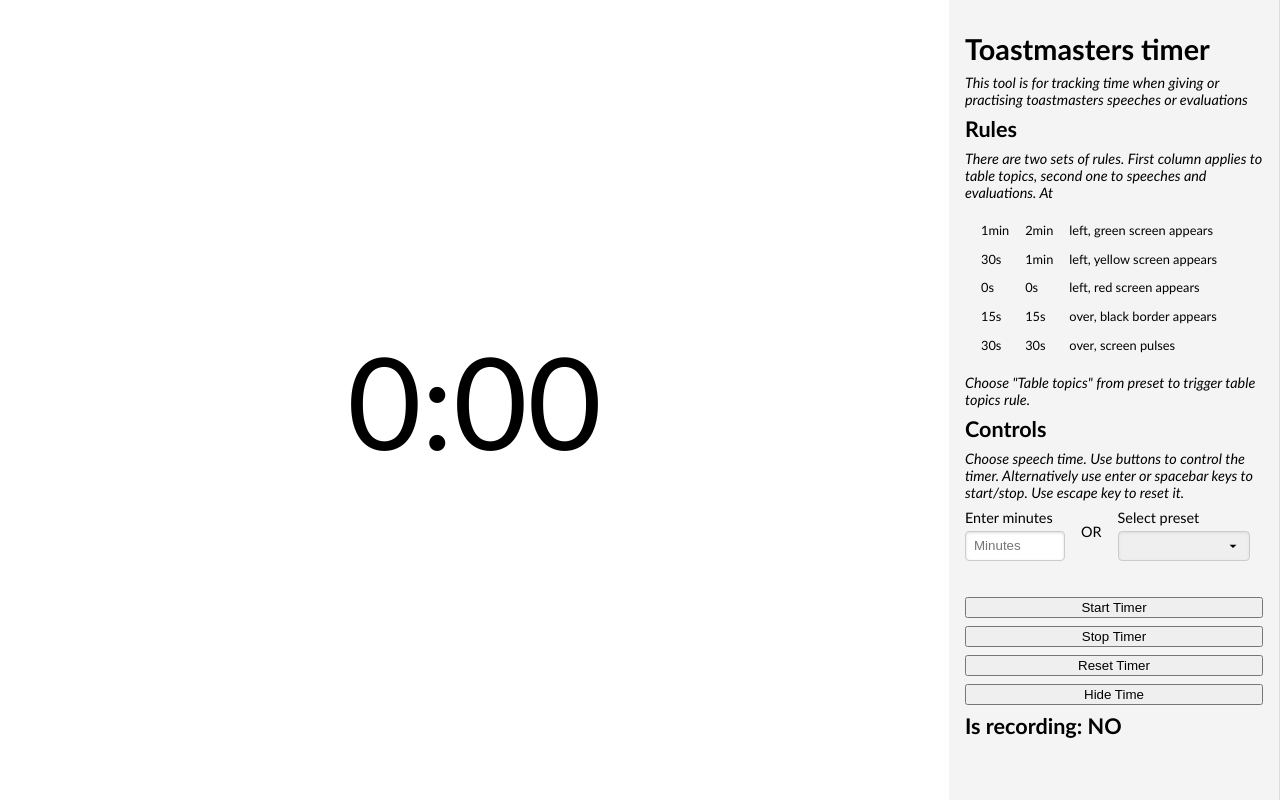
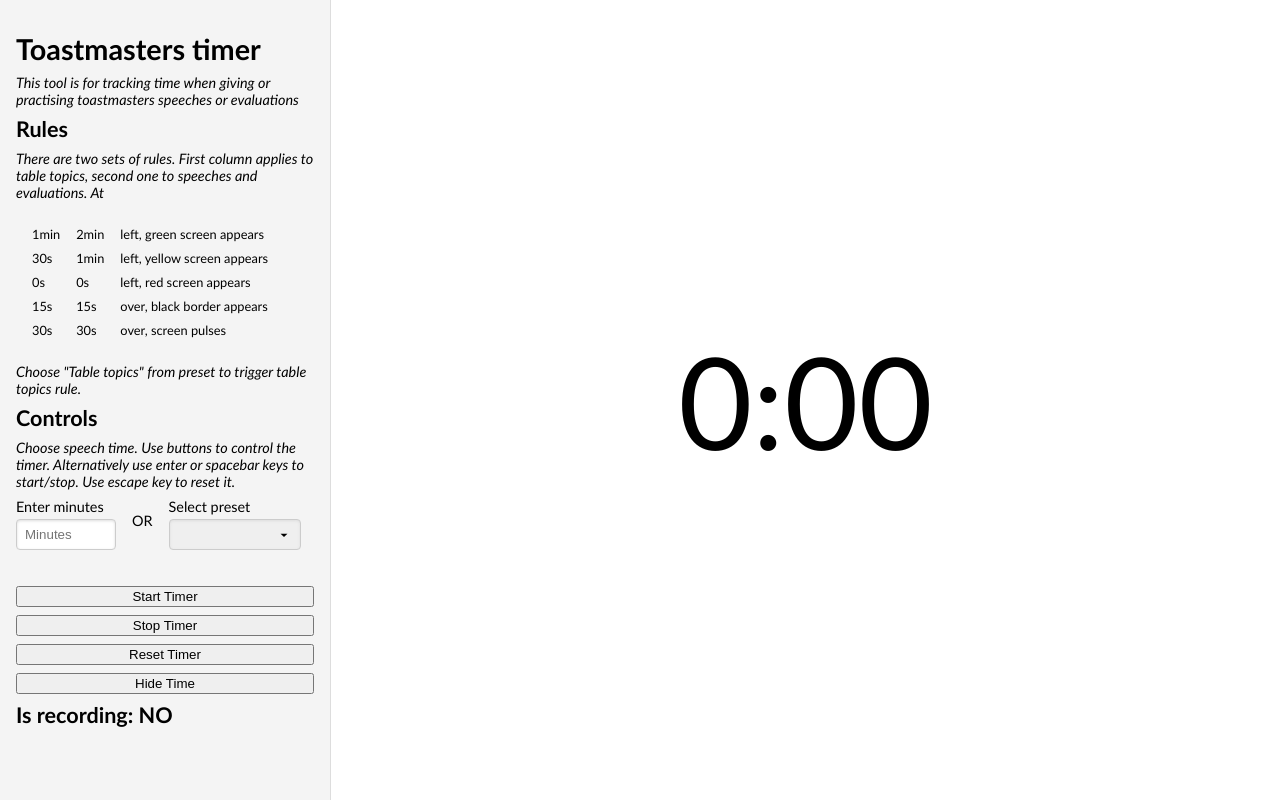
Before and after one commit to Ajuska/toastmasters-timer, an Angular app: page / in a window 1280 px wide. Built offline with nearby package versions, Linux system fonts and the light colour scheme.

Commit message:
Fix html tag and style for list items

```diff
--- a/src/app/app.component.html
+++ b/src/app/app.component.html
@@ -13,57 +13,27 @@
       one to speeches and evaluations. At
     </i>
     <div class="rules">
-      <div class="rules--column">
-        <ul>
-          1min
-        </ul>
-        <ul>
-          30s
-        </ul>
-        <ul>
-          0s
-        </ul>
-        <ul>
-          15s
-        </ul>
-        <ul>
-          30s
-        </ul>
-      </div>
-      <div class="rules--column">
-        <ul>
-          2min
-        </ul>
-        <ul>
-          1min
-        </ul>
-        <ul>
-          0s
-        </ul>
-        <ul>
-          15s
-        </ul>
-        <ul>
-          30s
-        </ul>
-      </div>
-      <div class="rules--column">
-        <ul>
-          left, green screen appears
-        </ul>
-        <ul>
-          left, yellow screen appears
-        </ul>
-        <ul>
-          left, red screen appears
-        </ul>
-        <ul>
-          over, black border appears
-        </ul>
-        <ul>
-          over, screen pulses
-        </ul>
-      </div>
+      <ul class="rules--column">
+        <li>1min</li>
+        <li>30s</li>
+        <li>0s</li>
+        <li>15s</li>
+        <li>30s</li>
+      </ul>
+      <ul class="rules--column">
+        <li>2min</li>
+        <li>1min</li>
+        <li>0s</li>
+        <li>15s</li>
+        <li>30s</li>
+      </ul>
+      <ul class="rules--column">
+        <li>left, green screen appears</li>
+        <li>left, yellow screen appears</li>
+        <li>left, red screen appears</li>
+        <li>over, black border appears</li>
+        <li>over, screen pulses</li>
+      </ul>
     </div>
     <i>Choose "Table topics" from preset to trigger table topics rule.</i>
     <h2>Controls</h2>
--- a/src/app/app.component.sass
+++ b/src/app/app.component.sass
@@ -13,7 +13,6 @@
 
 .main
   display: flex
-  flex-direction: row-reverse
 
 /* TODO allow toggling of sidebar */
 .sidebar
--- a/src/styles.sass
+++ b/src/styles.sass
@@ -7,6 +7,11 @@
 
 ul
   padding-left: 1rem
+  list-style-type: none
+
+li
+  padding-top: 4px
+  padding-bottom: 4px
 
 h1
   margin: 0px
```
